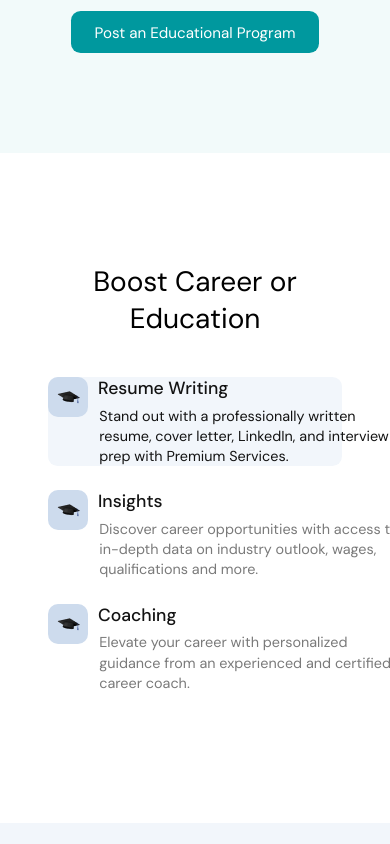
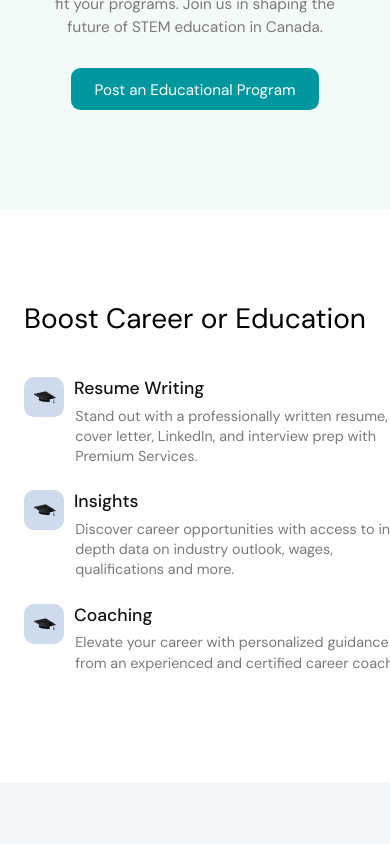
Before and after one commit to anmol02singh/landing-page, a plain HTML site: page index.html in a window 390 px wide. In both pictures the pointer is over the element 195 px from the left and 421 px from the top of the page. Drawn offline with Linux system fonts and the light colour scheme.

Commit message:
padding for boost career section on mobile

```diff
--- a/css/browse-jobs.css
+++ b/css/browse-jobs.css
@@ -178,17 +178,14 @@
 
     .category1 {
         padding: 0;
-    }
-
-    .category1 p {
-        width: 21rem;
+        transition: none;
     }
 
     .category1 p {
         margin-top: 0rem;
         margin-left: 3.2rem;
         margin-top: -0.7rem;
-        width: 19rem;
+        width: 21rem;
     }
 
     .horizontal-line {
@@ -215,4 +212,19 @@
     .category-section {
         padding: 2.5rem 1.5rem 5.625rem 1.5rem;
     }
+
+    .category-section-boost {
+        padding: 5.625rem 1.5rem 5.625rem 1.5rem;
+    }
+
+    .category1:hover {
+        background-color: unset;
+        border-radius: unset;
+        transition: none;
+    }
+
+    .category1:hover p {
+        color: #7a7a7a;
+        transition: none;
+    }
 }
```
